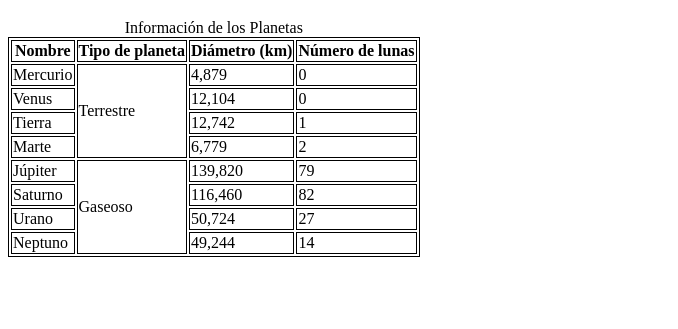
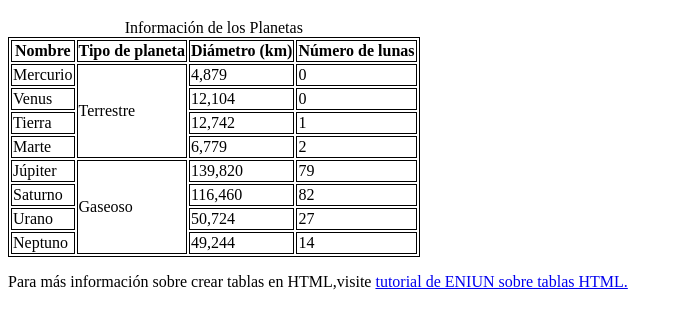
Before and after one commit to Larian-Ls/.09.-Actividad-Tabla-de-planetas-del-sistema-solar, a plain HTML site: page index.html in a window 1280 px wide. Shown: the part 61-390 px from the top of the page, without its empty margins (0-678 px from the left). Drawn offline with Linux system fonts and the light colour scheme.

Commit message:
index.html

```diff
--- a/index.html
+++ b/index.html
@@ -63,5 +63,6 @@
             <td>14</td>
         </tr>
     </table>
+    <p>Para más información sobre crear tablas en HTML,visite <a href="https://www.eniun.com/html-lenguaje-de-marcas/"> tutorial de ENIUN sobre tablas HTML.</a></p>
 </body>
 </html>
```
